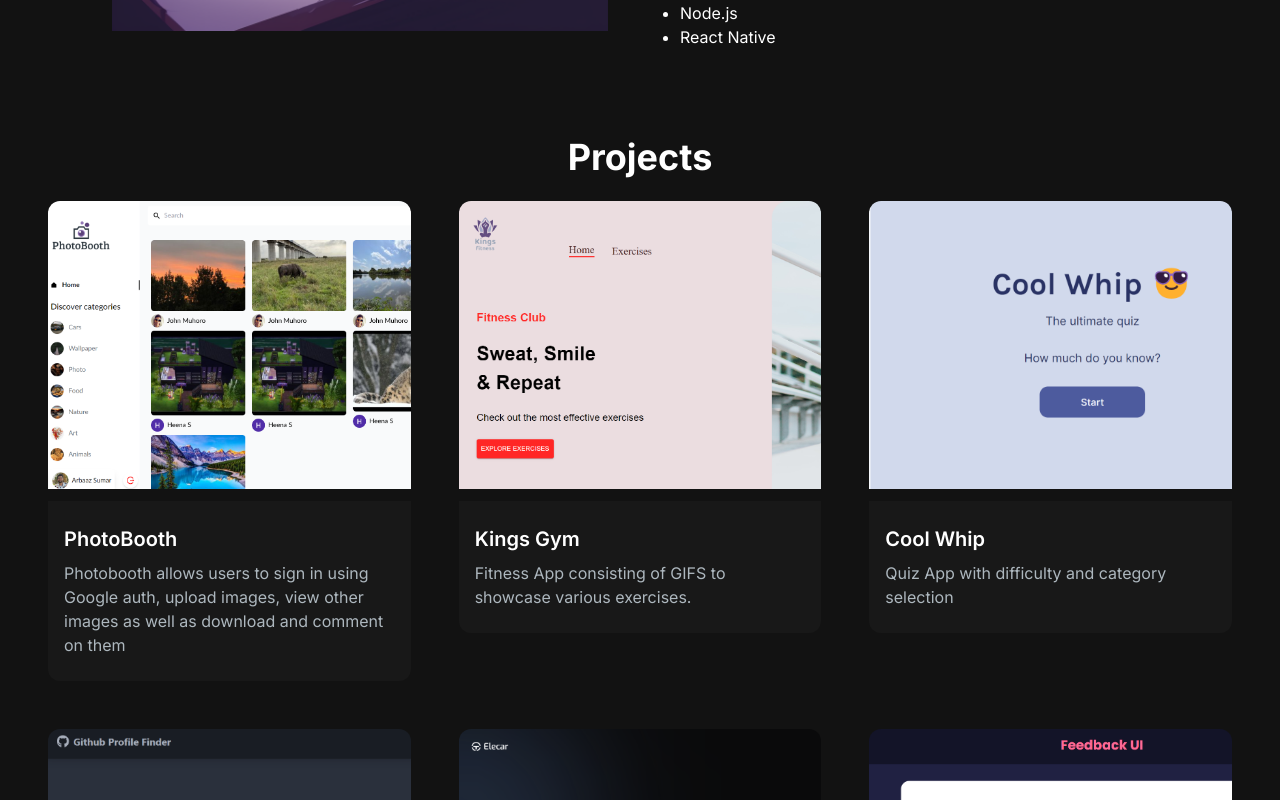
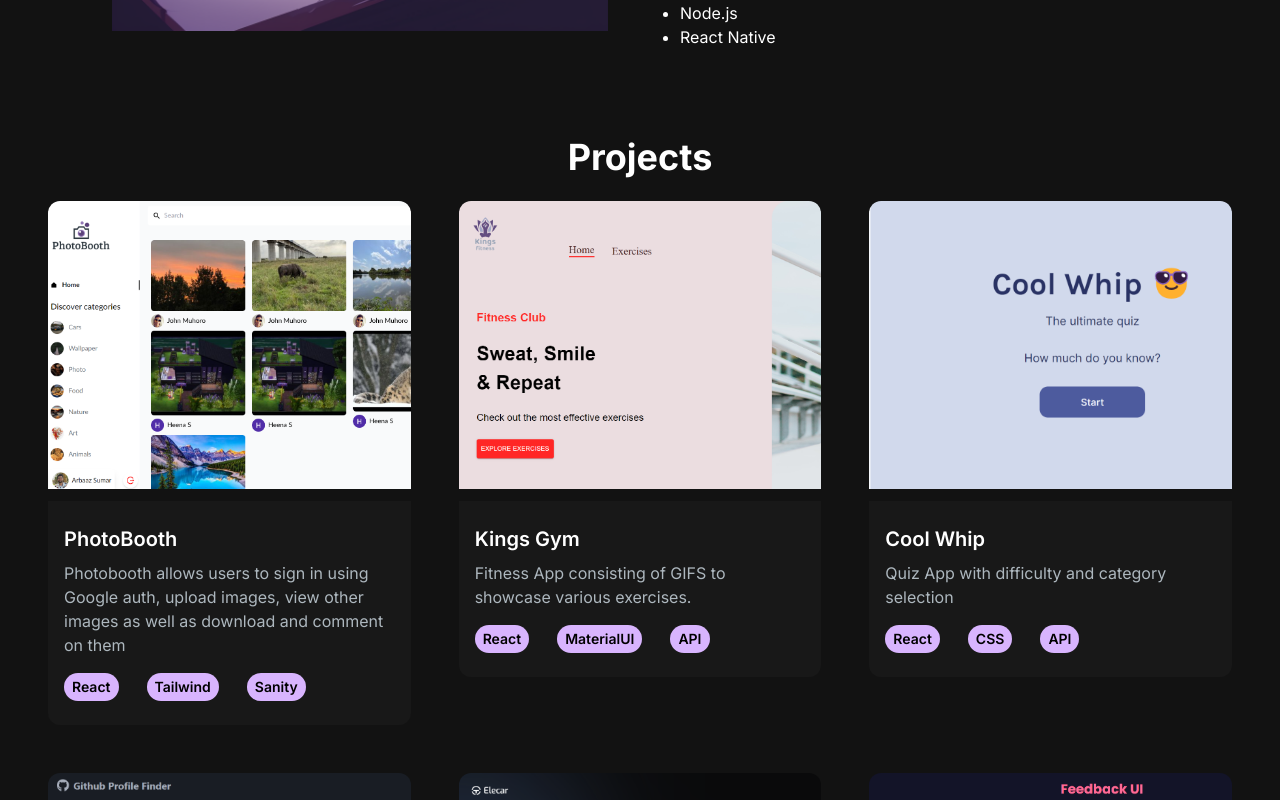
Before and after one commit to arbaaz-77/portfolio, a Next.js app: page / in a window 1280 px wide. Shown: the part 1060-1860 px from the top of the page. Built offline with nearby package versions, Linux system fonts and the light colour scheme.

Commit message:
added tags

```diff
--- a/app/components/About.jsx
+++ b/app/components/About.jsx
@@ -15,7 +15,10 @@ const About = () => {
   };
 
   return (
-    <section className="text-white">
+    <section
+      id="about"
+      className="text-white"
+    >
       <div
         className="md:grid md:grid-cols-2 gap-8 items-center py-8 px-4 xl:gap-16
       sm:py-16 xl:px-16"
--- a/app/components/ProjectCard.jsx
+++ b/app/components/ProjectCard.jsx
@@ -2,7 +2,7 @@ import Link from "next/link";
 import React from "react";
 import { FaCode, FaEye } from "react-icons/fa";
 
-const ProjectCard = ({ imgUrl, title, desc, gitUrl, liveUrl }) => {
+const ProjectCard = ({ imgUrl, title, desc, tags, gitUrl, liveUrl }) => {
   return (
     <div>
       <div
@@ -41,6 +41,16 @@ const ProjectCard = ({ imgUrl, title, desc, gitUrl, liveUrl }) => {
       <div className="text-white rounded-b-xl mt-3 bg-[#181818] py-6 px-4">
         <h5 className="text-xl font-semibold mb-2">{title}</h5>
         <p className="text-[#ADB7BE]">{desc}</p>
+        <ul className="flex space-x-7 text-black mt-4">
+          {tags.map((tag) => (
+            <li
+              key={tag}
+              className="bg-purple-300 py-1 px-2 rounded-full text-sm font-semibold"
+            >
+              {tag}
+            </li>
+          ))}
+        </ul>
       </div>
     </div>
   );
--- a/app/components/Projects.jsx
+++ b/app/components/Projects.jsx
@@ -4,7 +4,7 @@ import { PROJECTS_DATA } from "../data";
 
 const Projects = () => {
   return (
-    <>
+    <section id="projects">
       <h2 className="text-center text-4xl font-bold text-white my-6">
         Projects
       </h2>
@@ -15,12 +15,13 @@ const Projects = () => {
             imgUrl={project.image}
             title={project.title}
             desc={project.desc}
+            tags={project.tags}
             gitUrl={project.gitUrl}
             liveUrl={project.liveUrl}
           />
         ))}
       </div>
-    </>
+    </section>
   );
 };
 
```
